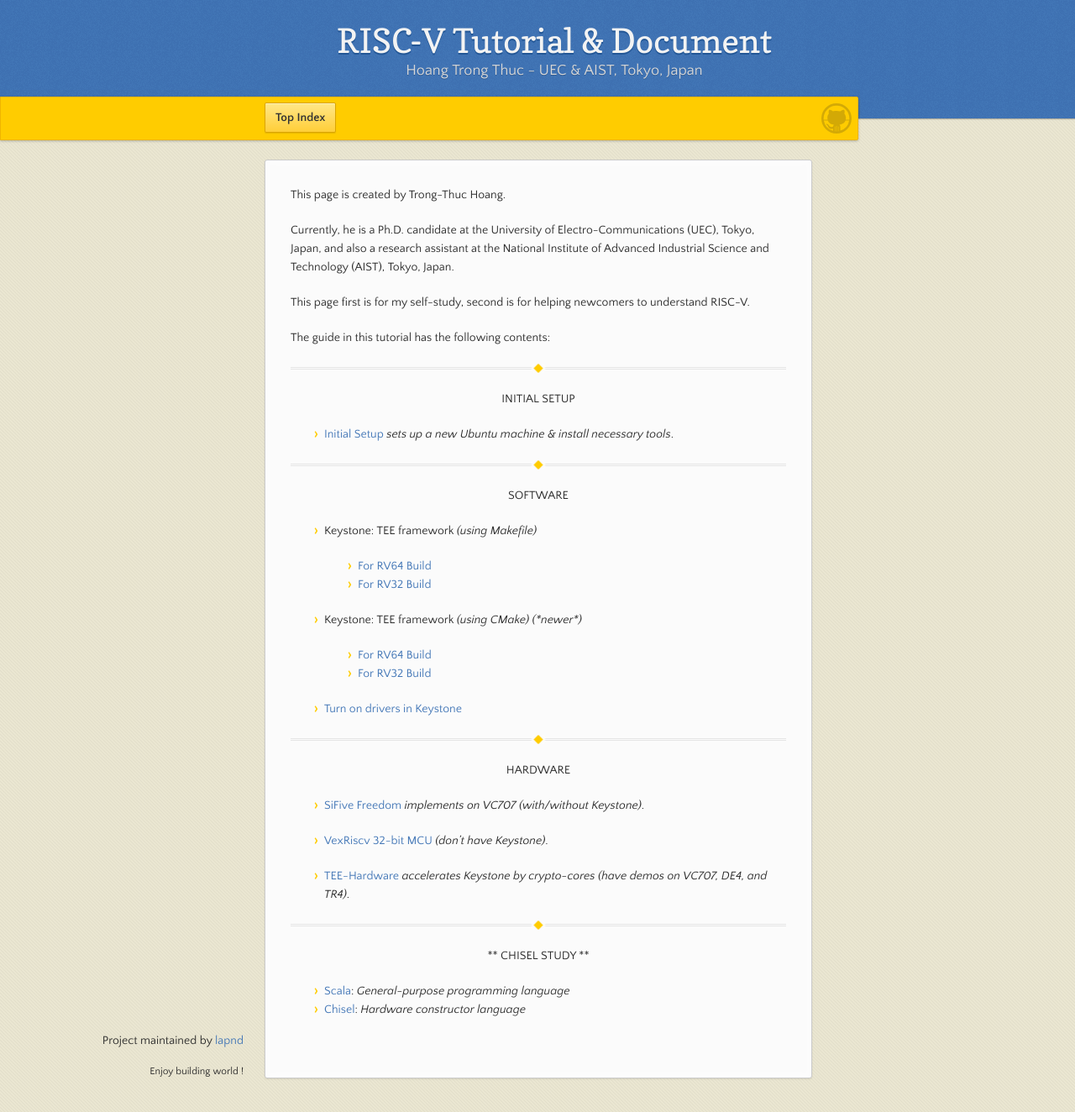
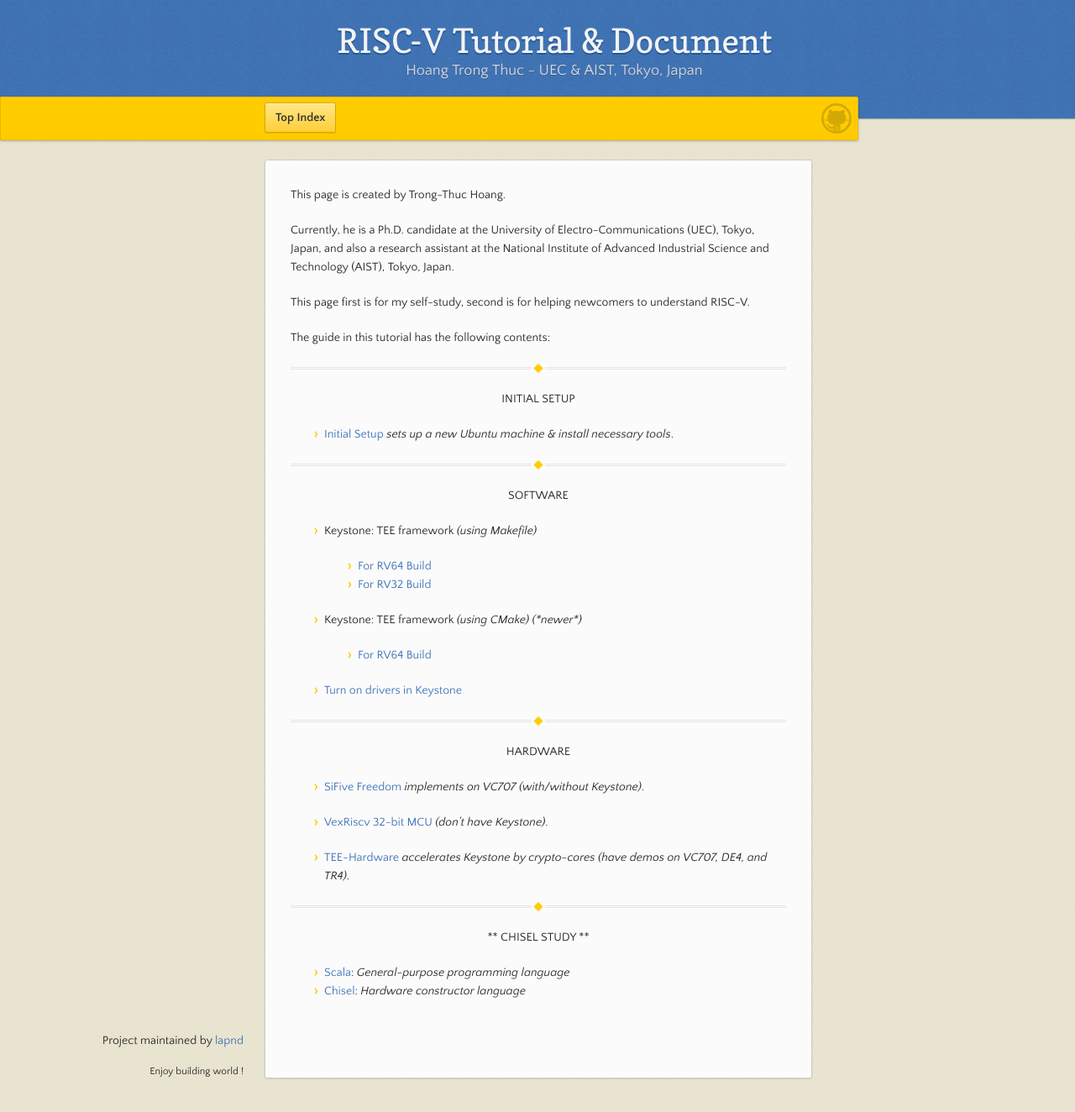
Before and after one commit to lapnd/httdes.github.io, a Jekyll site: the page built from index.md, in a window 1280 px wide and 1324 px high. Shown: the whole window at 84% size. Built offline with Jekyll 4.4.1, drawn with Linux system fonts in a browser that asks for light colours.

Commit message:
Update index.md

```diff
--- a/index.md
+++ b/index.md
@@ -28,7 +28,6 @@ The guide in this tutorial has the following contents:
 - Keystone: TEE framework *(using CMake)* *(\*newer\*)*
 
   * [For RV64 Build](./keystone-cmake-64.md)
-  * [For RV32 Build](./keystone-cmake-32.md)
 
 - [Turn on drivers in Keystone](./keystone-drivers.md)
 
```
